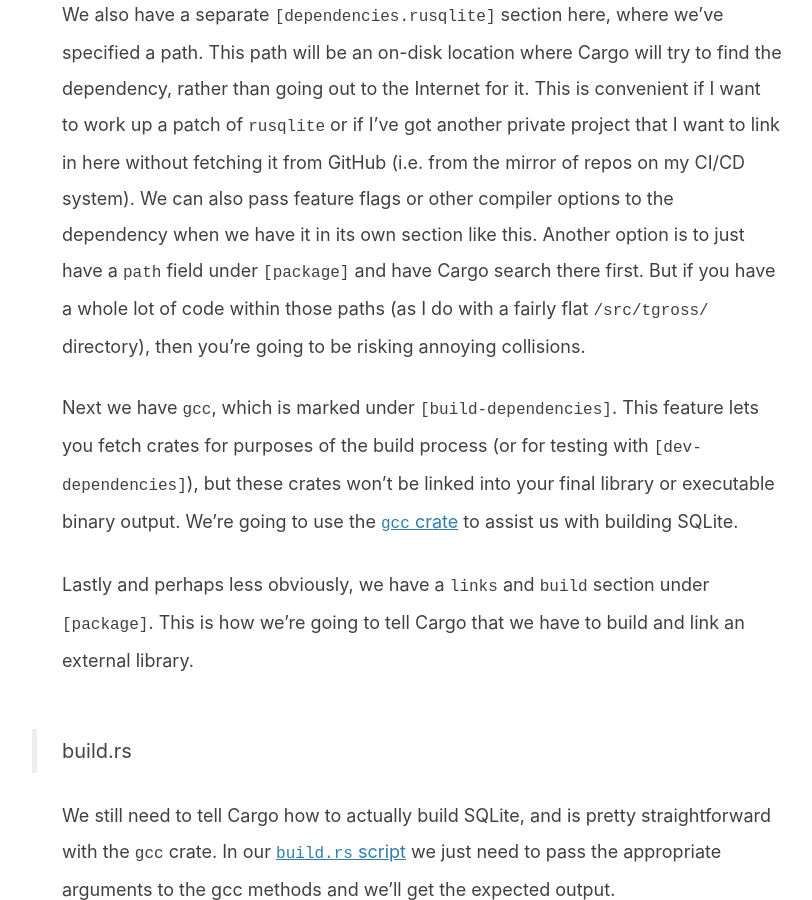
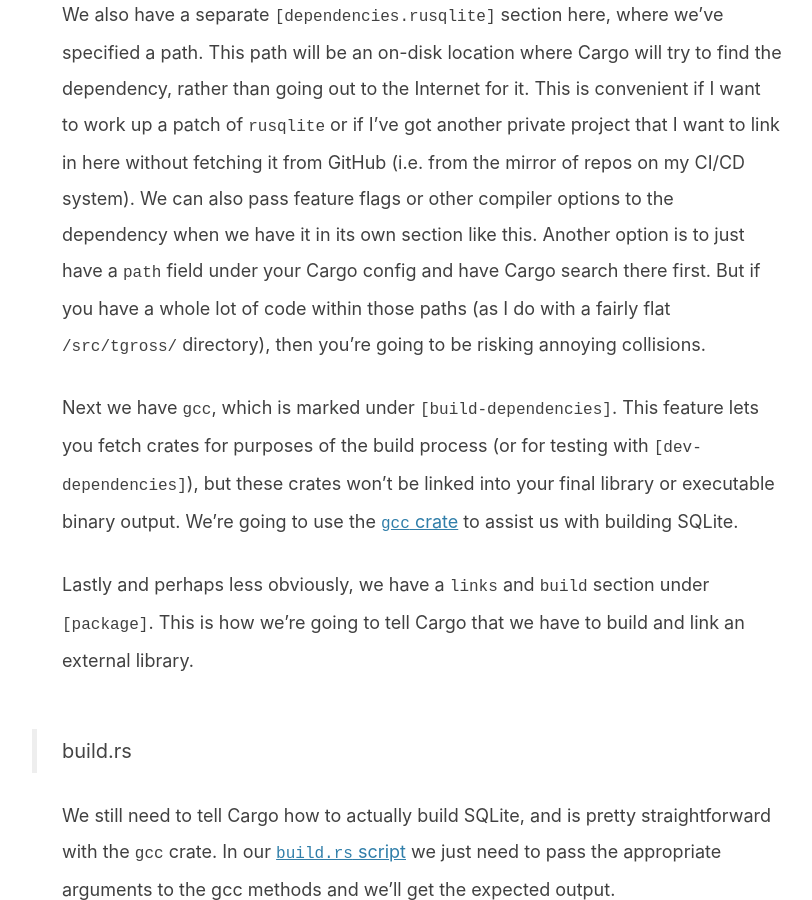
Before and after one commit to tgross/blog.0x74696d.com, a Jekyll site: the page built from _posts/2016-03-19-building-sqlite-for-rust.md, in a window 1280 px wide and 900 px high, scrolled down 2989 px. Shown: the whole window, without its empty margins (218-1030 px from the left). Built offline with Jekyll 4.4.1, drawn with Linux system fonts in a browser that asks for light colours.

Commit message:
Correct factual error re: cargo config

```diff
--- a/_posts/2016-03-19-building-sqlite-for-rust.md
+++ b/_posts/2016-03-19-building-sqlite-for-rust.md
@@ -66,7 +66,7 @@ gcc = "0.3"
 
 Note that I've got four different dependencies here and each one is being added in a different way. The most straightforward is the `time` crate, which our demonstration app uses to get the current time when inserting a row. We've pinned it to a specific version with the `~` flag, which means we'll accept patch version updates but not minor version increases (in the semver sense). When we build, Cargo will fetch this dependency from crates.io, compile it, and then cache the output of that compilation in our target directory for linking down the road.
 
-We also have a separate `[dependencies.rusqlite]` section here, where we've specified a path. This path will be an on-disk location where Cargo will try to find the dependency, rather than going out to the Internet for it. This is convenient if I want to work up a patch of `rusqlite` or if I've got another private project that I want to link in here without fetching it from GitHub (i.e. from the mirror of repos on my CI/CD system). We can also pass feature flags or other compiler options to the dependency when we have it in its own section like this. Another option is to just have a `path` field under `[package]` and have Cargo search there first. But if you have a whole lot of code within those paths (as I do with a fairly flat `/src/tgross/` directory), then you're going to be risking annoying collisions.
+We also have a separate `[dependencies.rusqlite]` section here, where we've specified a path. This path will be an on-disk location where Cargo will try to find the dependency, rather than going out to the Internet for it. This is convenient if I want to work up a patch of `rusqlite` or if I've got another private project that I want to link in here without fetching it from GitHub (i.e. from the mirror of repos on my CI/CD system). We can also pass feature flags or other compiler options to the dependency when we have it in its own section like this. Another option is to just have a `path` field under your Cargo config and have Cargo search there first. But if you have a whole lot of code within those paths (as I do with a fairly flat `/src/tgross/` directory), then you're going to be risking annoying collisions.
 
 Next we have `gcc`, which is marked under `[build-dependencies]`. This feature lets you fetch crates for purposes of the build process (or for testing with `[dev-dependencies]`), but these crates won't be linked into your final library or executable binary output. We're going to use the [`gcc` crate](http://alexcrichton.com/gcc-rs/gcc/index.html) to assist us with building SQLite.
 
```
